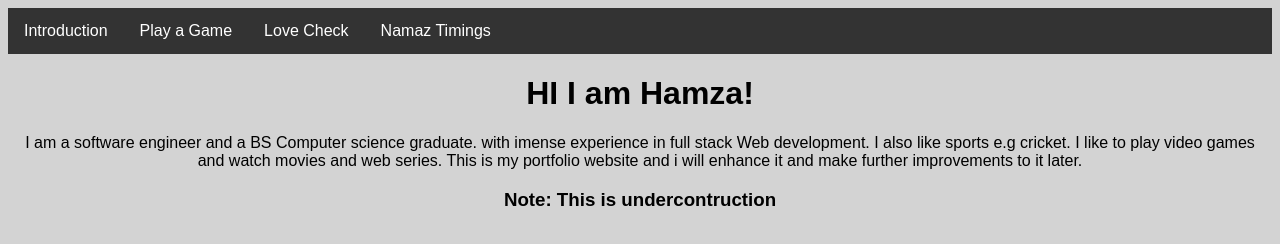
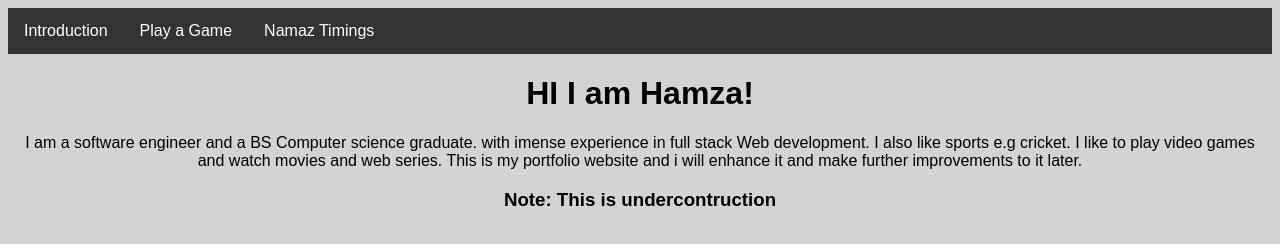
Before and after one commit to mhsa96/hamzasohailxyz, a plain HTML site: page index.html in a window 1280 px wide. Drawn offline with Linux system fonts and the light colour scheme.

Commit message:
removed check

```diff
--- a/index.html
+++ b/index.html
@@ -2,7 +2,7 @@
 <html lang="en">
 <head>
   <meta charset="UTF-8">
-  <title>Do you love me?</title>
+  <title>Ny first domain</title>
   <style>
     body {
       display: block;
@@ -118,7 +118,6 @@
   <ul>
     <li><a onclick="showIntro()">Introduction</a></li>
     <li><a onclick="showTicTacToe()">Play a Game</a></li>
-    <li><a onclick="showLoveCheck()">Love Check</a></li>
     <li><a onclick="showNamazImings()">Namaz Timings</a></li>
   </ul>
   <div id="intro">
```
